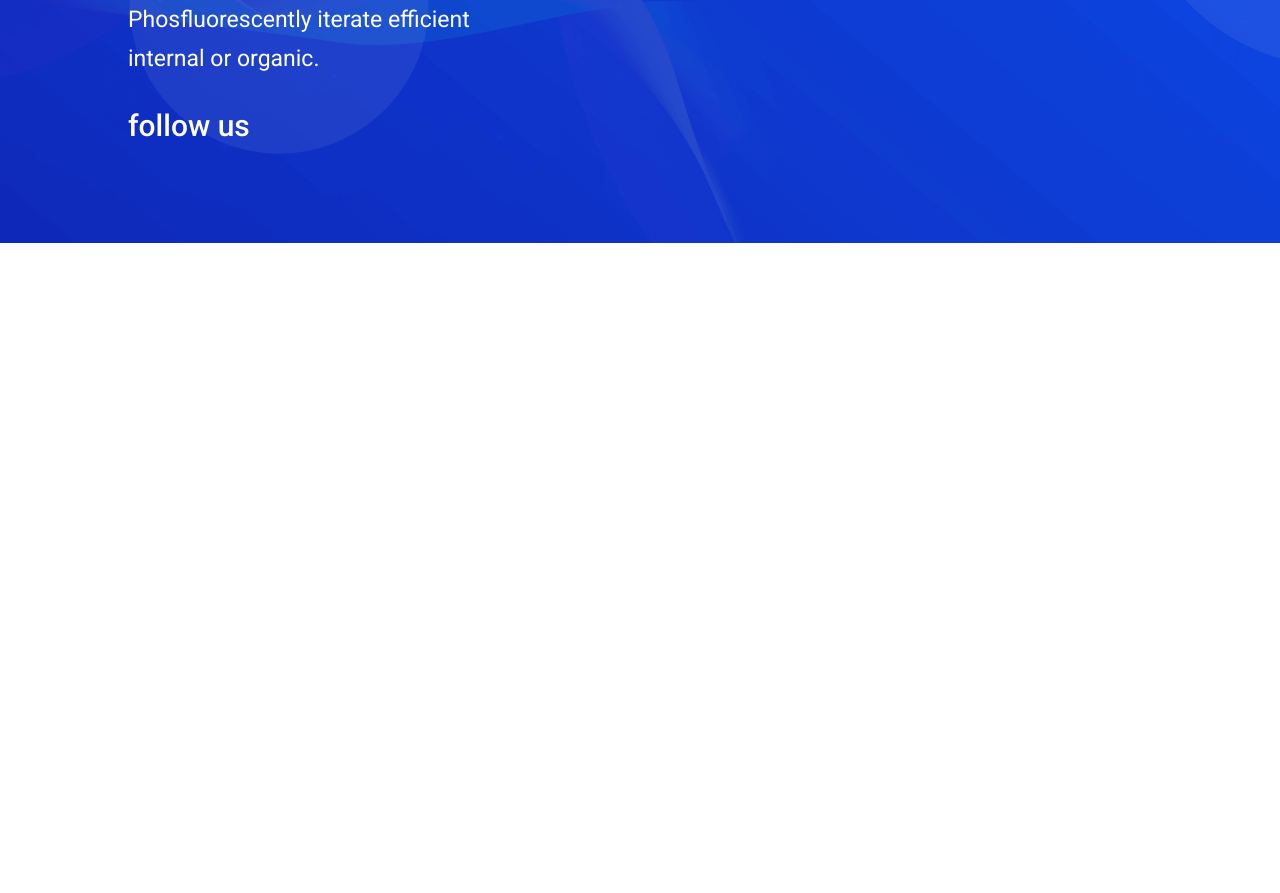
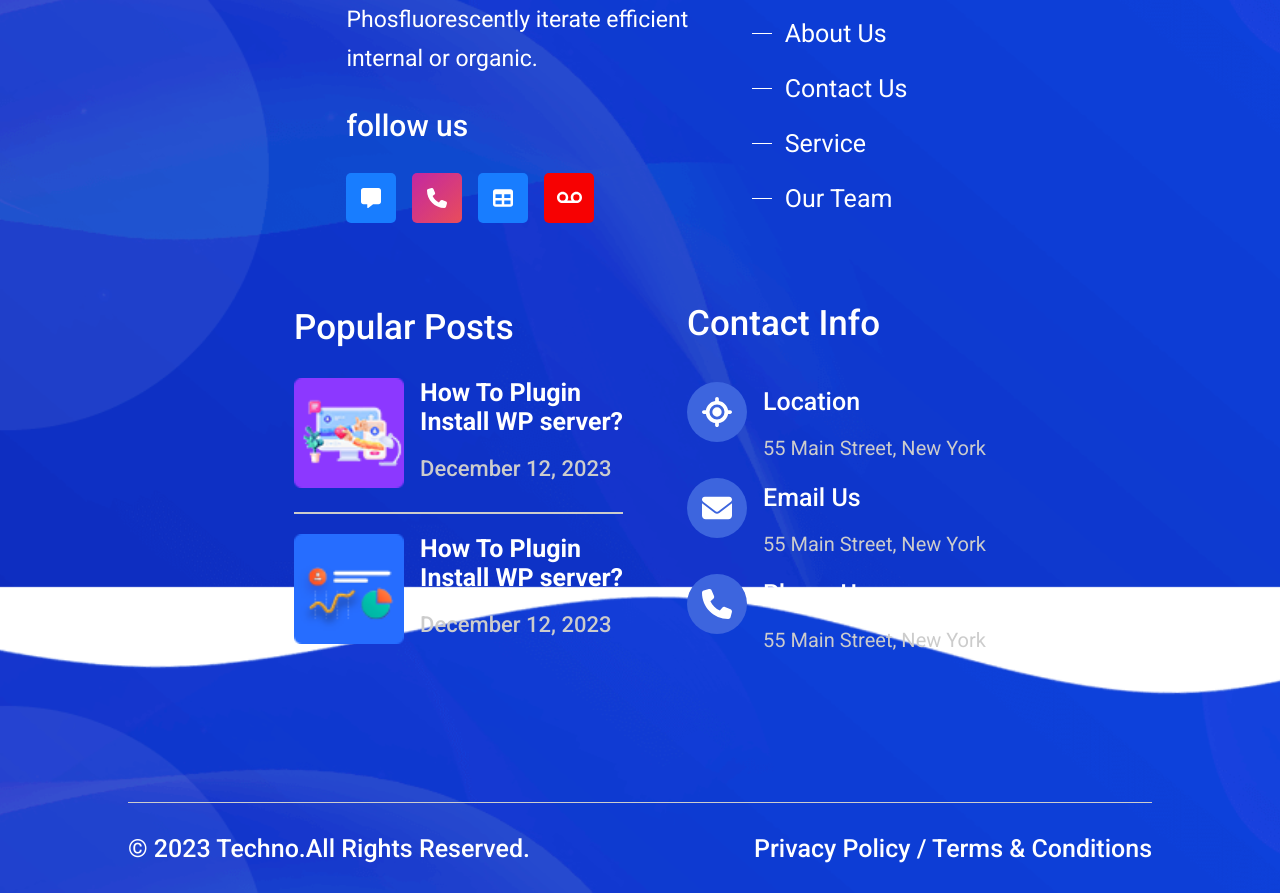
Before and after one commit to gyamficodes/tectspace, a Vue app: page / in a window 1280 px wide. Shown: the part 10860-11753 px from the top of the page. Before the commit the page ends 11103 px from the top, so only its background shows below. Built offline with nearby package versions, Linux system fonts and the light colour scheme.

Commit message:
footer section ended

```diff
--- a/src/assets/_FooterPage.scss
+++ b/src/assets/_FooterPage.scss
@@ -1,51 +1,244 @@
-.footerpages{
+.footerpages {
   height: auto;
   background-position: center;
   background-repeat: no-repeat;
   background-size: cover;
   position: relative;
   padding-top: 100px;
-    padding-bottom: 100px;
+  // padding-bottom: 100px;
   background-attachment: fixed;
-    .Footer-top{
+  .Footer-top {
     display: flex;
     align-items: center;
-        // justify-content: center;
+    justify-content: center;
     flex-wrap: wrap;
     gap: 5em;
-        .Footer-top-a{
+    padding-bottom: 150px;
+    .Footer-top-a {
       display: flex;
       align-items: center;
-         gap: 3em;
+      gap: 4em;
       flex-wrap: wrap;
-         .footer-top-left{
-            .image{
+      .footer-top-left {
+        .image {
           width: 200px !important;
           height: 40px !important;
-                &:hover{
+          &:hover {
             cursor: pointer;
           }
         }
-            p{
+        p {
           color: #fff;
           font-weight: 400;
           font-size: 23px;
           line-height: 1.7;
           margin-top: 30px;
         }
-            h1{
+        h1 {
           color: #fff;
           font-size: 30px;
           font-weight: 500;
           margin-top: 30px;
         }
-            .social-media-flex{
+        .social-media-flex {
           display: flex;
           align-items: center;
           gap: 1em;
-
+          margin-top: 30px;
+          .facebook {
+            width: 50px;
+            height: 50px;
+            background: #187dff;
+            border-radius: 5px;
+            display: flex;
+            align-items: center;
+            justify-content: center;
+            cursor: pointer;
+            .social {
+              color: #fff;
+              font-size: 20px;
+            }
+          }
+        }
+      }
+      .footer-top-right {
+        display: flex;
+        // align-items: center;
+        gap: 1em;
+        flex-direction: column;
+        h1 {
+          color: #fff;
+          font-size: 35px;
+          font-weight: 500;
+        }
+        h2 {
+          color: #fff;
+          font-size: 30px;
+          font-weight: 500;
+          cursor: pointer;
+          &:hover{
+            color: #ccc;
+          }
+        }
+        h2 {
+          color: #fff;
+          font-size: 25px;
+          font-weight: 300;
+          text-align: left;
+          margin-top: 10px;
+          display: flex;
+          align-items: center;
+          gap: 0.5em;
+          text-transform: capitalize;
+          .dash {
+            height: 1px;
+            width: 20px;
+            background: #fff;
+          }
+        }
+      }
+    }
+    .Footer-top-b {
+      display: flex;
+      align-items: center;
+      gap: 4em;
+      flex-wrap: wrap;
+      .Footer-topLeft {
+        h1 {
+          color: #fff;
+          font-size: 35px;
+          font-weight: 500;
+          margin-bottom: 30px;
+        }
+        .flexbase {
+          display: flex;
+          gap: 1em;
+          border-bottom: 2px solid #ccc;
+          padding-bottom: 20px;
+          .image-box {
+            img {
+              width: 110px;
+              height: 110px;
+            }
+          }
+          .image-content {
+            flex-direction: column;
+            display: flex;
+            a {
+              text-decoration: none;
+              font-size: 25px;
+              color: #fff;
+              font-weight: 600;
+            }
+            span {
+              color: #ccc;
+              font-weight: 500;
+              font-size: 22px;
+              margin-top: 20px;
+            }
+          }
+        }
+        .flexbase-b {
+          display: flex;
+          gap: 1em;
+          // border-bottom: 2px solid #ccc;
+          margin-top: 20px;
+          .image-box {
+            img {
+              width: 110px;
+              height: 110px;
+            }
+          }
+          .image-content {
+            flex-direction: column;
+            display: flex;
+            a {
+              text-decoration: none;
+              font-size: 25px;
+              color: #fff;
+              font-weight: 600;
+            }
+            span {
+              color: #ccc;
+              font-weight: 500;
+              font-size: 22px;
+              margin-top: 20px;
+            }
+          }
+        }
+      }
+      .Footer-topRight {
+        h1 {
+          color: #fff;
+          font-size: 35px;
+          font-weight: 500;
+          margin-bottom: 20px;
+        }
+        .toRight-flex {
+          display: flex;
+          align-items: center;
+          // justify-content: center;
+          gap: 1em;
+          .Icon-box {
+            color: #fff;
+            width: 60px;
+            height: 60px;
+            // line-height: 40px;
+            background: #3d65de;
+            text-align: center;
+            border-radius: 50%;
+            font-size: 30px;
+            display: flex;
+            align-items: center;
+            justify-content: center;
+            cursor: pointer;
+          }
+          .Icon-content{
+            h1{
+              color: #fff;
+              font-size: 25px;
+              margin-bottom: -3px;
+              line-height: 3;
+              text-transform: capitalize;
+            }
+            p{
+              color: #ccc;
+              font-size: 20px;
             }
           }
         }
       }
     }
+  }
+  .Footer-navbar{
+    height: 90px;
+    border-top: 1px solid #ccc;
+    .Footer-nav-menu{
+      display: flex;
+      align-items: center;
+      justify-content: space-between;
+      height: 100%;
+      flex-wrap: wrap;
+      .CopyRight-text{
+        color: #fff;
+        font-size: 25px;
+        font-weight: 500;
+        cursor: pointer;
+        &:hover{
+          color: #ccc;
+        }
+      }
+      .CopyRight-privacy{
+        span{
+          color: #fff;
+          font-size: 25px;
+          font-weight: 500;
+          cursor: pointer;
+          &:hover{
+            color: #ccc;
+          }
+        }
+      }
+    }
+  }
+}
--- a/src/components/FooterPage.vue
+++ b/src/components/FooterPage.vue
@@ -1,29 +1,125 @@
 <template>
-  <section
-    class="footerpages"
-    :style="`background-image: url(${backgroundA})`"
-  >
-  <div class="container">
-    <div class="Footer-top">
+  <section class="footerpages" :style="`background-image: url(${backgroundA})`">
+    <div class="container">
+      <div class="Footer-top">
         <div class="Footer-top-a">
-            <div class="footer-top-left">
-                <img class="image" :src="logo" alt="">
-                <p>Completely strategize client-cent <br> Phosfluorescently  iterate efficient  <br> internal or organic.</p>
-                <h1>follow us</h1>
-                <div class="social-media-flex"></div>
+          <div class="footer-top-left">
+            <img class="image" :src="logo" alt="" />
+            <p>
+              Completely strategize client-cent <br />
+              Phosfluorescently iterate efficient <br />
+              internal or organic.
+            </p>
+            <h1>follow us</h1>
+            <div class="social-media-flex">
+              <div class="facebook">
+                <font-awesome-icon class="social" icon="fa-solid fa-message" />
+              </div>
+              <div
+                class="facebook"
+                style="
+                  background: linear-gradient(to top left, #e94d5a, #c327a2);
+                "
+              >
+                <font-awesome-icon class="social" icon="fa-solid fa-phone" />
+              </div>
+              <div class="facebook">
+                <font-awesome-icon class="social" icon="fa-solid fa-table" />
+              </div>
+              <div class="facebook" style="background: #f70102">
+                <font-awesome-icon
+                  class="social"
+                  icon="fa-solid fa-voicemail"
+                />
+              </div>
             </div>
-            <div class="footer-top-right"></div>
+          </div>
+          <div class="footer-top-right">
+            <h1>Quick Links</h1>
+            <h2><div class="dash"></div> Links</h2>
+            <h2><div class="dash"></div>about us </h2>
+            <h2><div class="dash"></div> contact us</h2>
+            <h2><div class="dash"></div>service</h2>
+            <h2><div class="dash"></div>our team</h2>
+          </div>
         </div>
-        <div class="Footer-top-b"></div>
+        <div class="Footer-top-b">
+          <div class="Footer-topLeft">
+            <h1>Popular Posts</h1>
+            <div class="flexbase">
+              <div class="image-box">
+                <img :src="blogA" alt="">
+              </div>
+              <div class="image-content">
+                <a href="#">How To Plugin <br> Install WP server?</a>
+                <span>December 12, 2023</span>
+              </div>
+            </div>
+
+            <div class="flexbase-b">
+              <div class="image-box">
+                <img :src="blogC" alt="">
+              </div>
+              <div class="image-content">
+                <a href="#">How To Plugin <br> Install WP server?</a>
+                <span>December 12, 2023</span>
+              </div>
+            </div>
+          </div>
+          <div class="Footer-topRight">
+            <h1>Contact Info</h1>
+            <div class="toRight-flex">
+              <div class="Icon-box">
+                <font-awesome-icon class="social" icon="fa-solid fa-location" />
+              </div>
+              <div class="Icon-content">
+                <h1>location</h1>
+                <p>55 Main Street, New York</p>
+              </div>
+            </div>
+
+            <div class="toRight-flex">
+              <div class="Icon-box">
+                <font-awesome-icon class="social" icon="fa-solid fa-envelope" />
+              </div>
+              <div class="Icon-content">
+                <h1>email us</h1>
+                <p>55 Main Street, New York</p>
+              </div>
+            </div>
+
+            <div class="toRight-flex">
+              <div class="Icon-box">
+                <font-awesome-icon class="social" icon="fa-solid fa-phone" />
+              </div>
+              <div class="Icon-content">
+                <h1>phone us</h1>
+                <p>55 Main Street, New York</p>
+              </div>
+            </div>
+
+          </div>
+         </div>
+      </div>
+      <div class="Footer-navbar">
+        <div class="Footer-nav-menu">
+          <div class="CopyRight-text">
+            <p>© 2023 Techno.All Rights Reserved.</p>
+          </div>
+          <div class="CopyRight-privacy">
+            <span>Privacy Policy / Terms & Conditions</span>
+          </div>
+        </div>
+      </div>
     </div>
-    <div class="Footer-down"></div>
-  </div>
   </section>
 </template>
 
 <script>
 import background from "../assets/image/footer-bg-techno.png";
 import logo2 from "../assets/image/logo2.png";
+import blog from "../assets/image/footer-blog-1.png";
+import blogB from "../assets/image/footer-blog-2.png";
 
 export default {
   name: "FooterPage",
@@ -31,7 +127,9 @@ export default {
   data() {
     return {
       backgroundA: background,
-      logo: logo2
+      logo: logo2,
+      blogA:  blog,
+      blogC:  blogB,
     };
   },
   methods: {},
--- a/src/main.js
+++ b/src/main.js
@@ -11,11 +11,11 @@ import { library } from '@fortawesome/fontawesome-svg-core'
 import { FontAwesomeIcon } from '@fortawesome/vue-fontawesome'
 
 /* import specific icons */
-import { faEnvelope,  faKey, faMap, faMessage, faMusic, faPhone, faSearch, faStar,  } from '@fortawesome/free-solid-svg-icons'
+import { faEnvelope,  faKey, faLocation, faMap, faMessage, faMusic, faPhone, faSearch, faStar, faTable, faVoicemail, } from '@fortawesome/free-solid-svg-icons'
 Vue.component('font-awesome-icon', FontAwesomeIcon)
 
 /* add icons to the library */
-library.add( faEnvelope, faMap, faPhone, faMessage ,faMusic,faSearch,faStar,faKey)
+library.add( faEnvelope, faMap, faPhone, faMessage ,faMusic,faSearch,faStar,faKey,faPhone,faTable,faVoicemail,faLocation,)
 
 
 Vue.config.productionTip = false
```
Also changed, not shown: src/assets/image/footer-blog-1.png (added), src/assets/image/footer-blog-2.png (added). Lines whose indentation alone changed are shown as unchanged.
